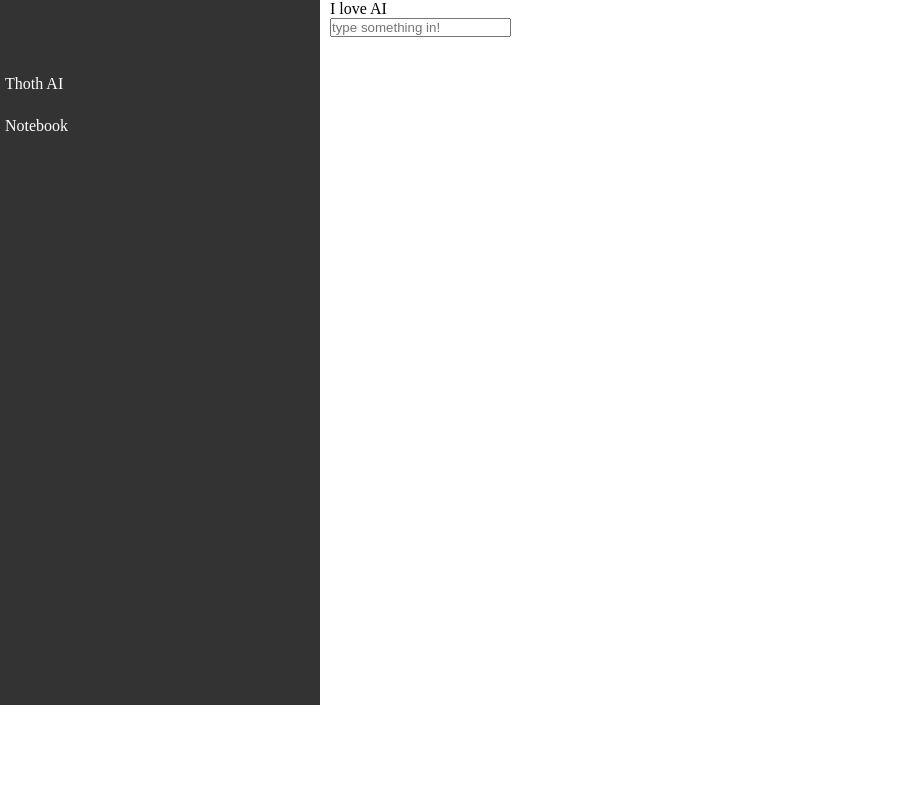
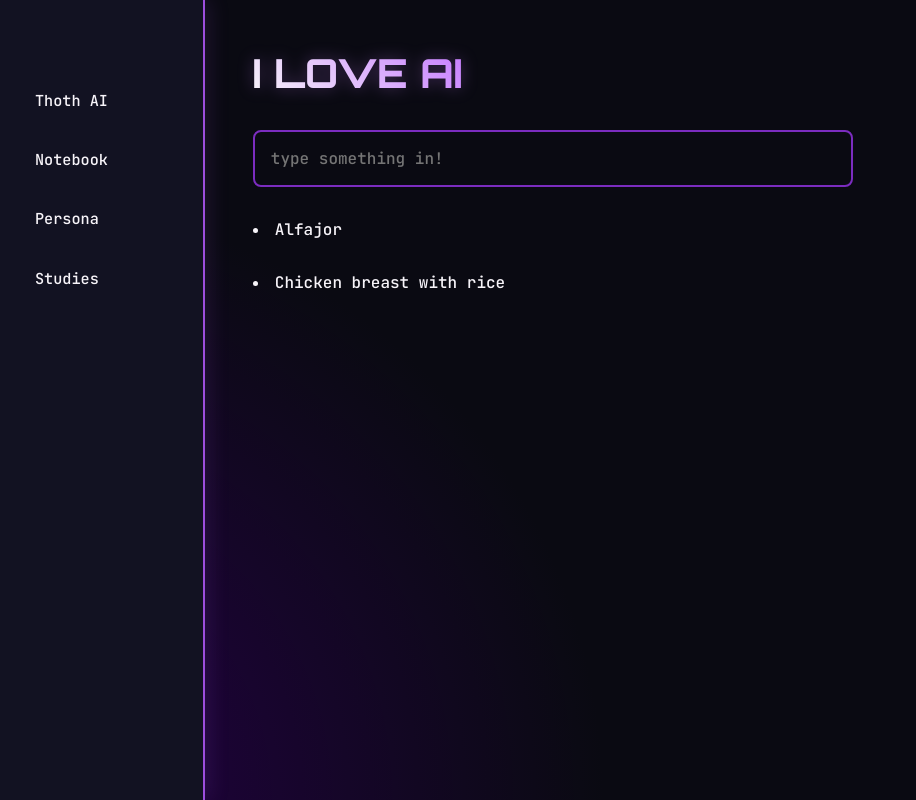
Before and after one commit to SUGURU-Get0U/My_DevOps-PGL_Stack, a Flask app: page / in a window 1280 px wide. Shown: the whole page, without its empty margins (0-916 px from the left). Run offline with Flask 3, Linux system fonts and the light colour scheme.

Commit message:
feat: dashboards, connection with github rest api

```diff
--- a/static/homepage/homepage.css
+++ b/static/homepage/homepage.css
@@ -1,59 +1,121 @@
+/* Google Fonts Import - Orbitron for Headings, JetBrains Mono for Data */
+@import url('https://fonts.googleapis.com/css2?family=JetBrains+Mono:wght@300;500;700&family=Orbitron:wght@500;800&display=swap');
+
 :root {
-    --testing-color: #333;
-    --text-color: #000000;
-    --text-color2: #fff;
-
+    --bg-base: #0a0a12;          /* Deep Cyber Abyss */
+    --bg-surface: #121222;       /* Slate Card Background */
+    --neon-purple: #9d4edd;      /* Core Neon Violet */
+    --neon-glow: #c77dff;        /* Intense Core Glow */
+    --text-primary: #f7f4f9;     /* Off-White */
+    --text-muted: #7b2cbf;        /* Dim Purple */
 }
 
-
-
 * {
-    padding: 0px;
-    margin: 0px;
+    padding: 0;
+    margin: 0;
     box-sizing: border-box;
 }
 
-
 body {
+    background-color: var(--bg-base);
+    /* Soft ambient background glow design */
+    background-image: radial-gradient(circle at 0% 100%, #240046 0%, transparent 40%);
+    font-family: 'JetBrains Mono', monospace;
+    color: var(--text-primary);
     display: flex;
     flex-direction: row;
+    min-height: 100vh;
 }
 
+/* Sidebar Styling */
 .nav__sidebar {
-    background-color: var(--testing-color);
-    width: 25%;
-    height: 705px;
-    margin-right: 10px;
+    background-color: var(--bg-surface);
+    width: 16%;
+    border-right: 2px solid var(--neon-purple);
+    box-shadow: 4px 0px 20px rgba(157, 78, 221, 0.15);
+    display: flex;
+    flex-direction: column;
+    padding: 2rem 1rem;
 }
 
 .nav__site__icon {
-    width: 100%;
-    padding-bottom: 75px;
-}
-
-.nav__pages__list {
-    width: 100%;
-    display: flex;
-    color: var(--text-color);text-decoration: none;
+    font-family: 'Orbitron', sans-serif;
+    font-weight: 800;
+    font-size: 1.5rem;
+    color: var(--text-primary);
+    text-shadow: 0 0 10px var(--neon-purple);
+    letter-spacing: 2px;
+    text-align: center;
+    margin-bottom: 3rem;
 }
 
 .nav__pages__list ul {
     display: flex;
     flex-direction: column;
-    gap: 1.5rem;
+    gap: 1.2rem;
     list-style: none;
-
 }
 
 .nav__pages__list li a {
-    padding: 5px;
-    color: var(--text-color2);
+    font-size: 0.95rem;
+    color: var(--text-primary);
     text-decoration: none;
+    padding: 0.6rem 1rem;
+    display: block;
+    border-radius: 4px;
+    border-left: 3px solid transparent;
+    transition: all 0.3s ease;
 }
 
+/* Interactive Neon Hover Effect */
 .nav__pages__list a:hover {
-    border: var(--text-color2);
-    border-radius: 50%;
-    border-width: 10px;
-    border-color: var(--text-color2);
+    background: rgba(157, 78, 221, 0.1);
+    border-left: 3px solid var(--neon-purple);
+    box-shadow: 0 0 15px rgba(157, 78, 221, 0.2);
+    color: var(--neon-glow);
+    padding-left: 1.5rem;
 }
+
+/* Main Dashboard Arena */
+.main__content {
+    flex: 1;
+    padding: 3rem;
+    display: flex;
+    flex-direction: column;
+    gap: 2rem;
+}
+
+.title__message label {
+    font-family: 'Orbitron', sans-serif;
+    font-size: 2.5rem;
+    font-weight: 800;
+    text-transform: uppercase;
+    background: linear-gradient(45deg, var(--text-primary), var(--neon-glow));
+    -webkit-background-clip: text;
+    -webkit-text-fill-color: transparent;
+    filter: drop-shadow(0 0 8px rgba(199, 125, 255, 0.3));
+}
+
+/* Interactive Input Box */
+.chat__box__container {
+    width: 100%;
+    max-width: 600px;
+}
+
+.chat__box {
+    width: 100%;
+    background-color: var(--bg-base);
+    border: 2px solid var(--text-muted);
+    border-radius: 8px;
+    padding: 1rem;
+    color: var(--text-primary);
+    font-family: 'JetBrains Mono', monospace;
+    font-size: 1rem;
+    outline: none;
+    transition: all 0.3s ease;
+}
+
+.chat__box:focus {
+    border-color: var(--neon-purple);
+    box-shadow: 0 0 15px rgba(157, 78, 221, 0.4);
+}
--- a/templates/homepage.html
+++ b/templates/homepage.html
@@ -28,6 +28,9 @@
         <div class="chat__box__container">
             <input class="chat__box" type="text" placeholder="type something in!">
         </div>
+        {% for recipe in stats.top_recipes %}
+             <li>{{ recipe }}</li>
+        {% endfor %}
     </div>
 
 {% endblock %}
--- a/views.py
+++ b/views.py
@@ -14,8 +14,19 @@ def ThothAI():
 def home():
     nav = [
         {"label": "Thoth AI", "route": "ticket_views.ThothAI"},
-        {"label": "Notebook", "route": "ticket_views.notebook"}
+        {"label": "Notebook", "route": "ticket_views.notebook"},
+        {"label": "Persona", "route": "ticket_views.persona"},
+        {"label": "Studies", "route": "ticket_views.studies"}
         ]
+
+    # 2. Centralized Metric Data (Mocking data.json for now)
+    dashboard_stats = {
+        "pages_read": 50,
+        "push_ups": 20,
+        "top_recipes": ["Alfajor", "Chicken breast with rice"],
+        "project_name": "Thoth Center",
+        "weekly_commits": 2
+    }
 
 
     return render_template(
@@ -23,7 +34,8 @@ def home():
         cssPath="../static/homepage/homepage.css",
         pageTitle="Stermax Ticket AI",
         userName="Triple T",
-        nav = nav
+        nav = nav,
+        stats=dashboard_stats
 
     )
 
@@ -40,3 +52,15 @@ def notebook():
     return render_template(
         "notebook/notebook.html"
     )
+
+@ticket_blueprint.route("/persona")
+def persona():
+    return render_template(
+        "persona/persona.html"
+    )
+
+@ticket_blueprint.route("/studies")
+def studies():
+    return render_template(
+        "studies/studies.html"
+    )
```
Also changed, not shown: 2 other files.
